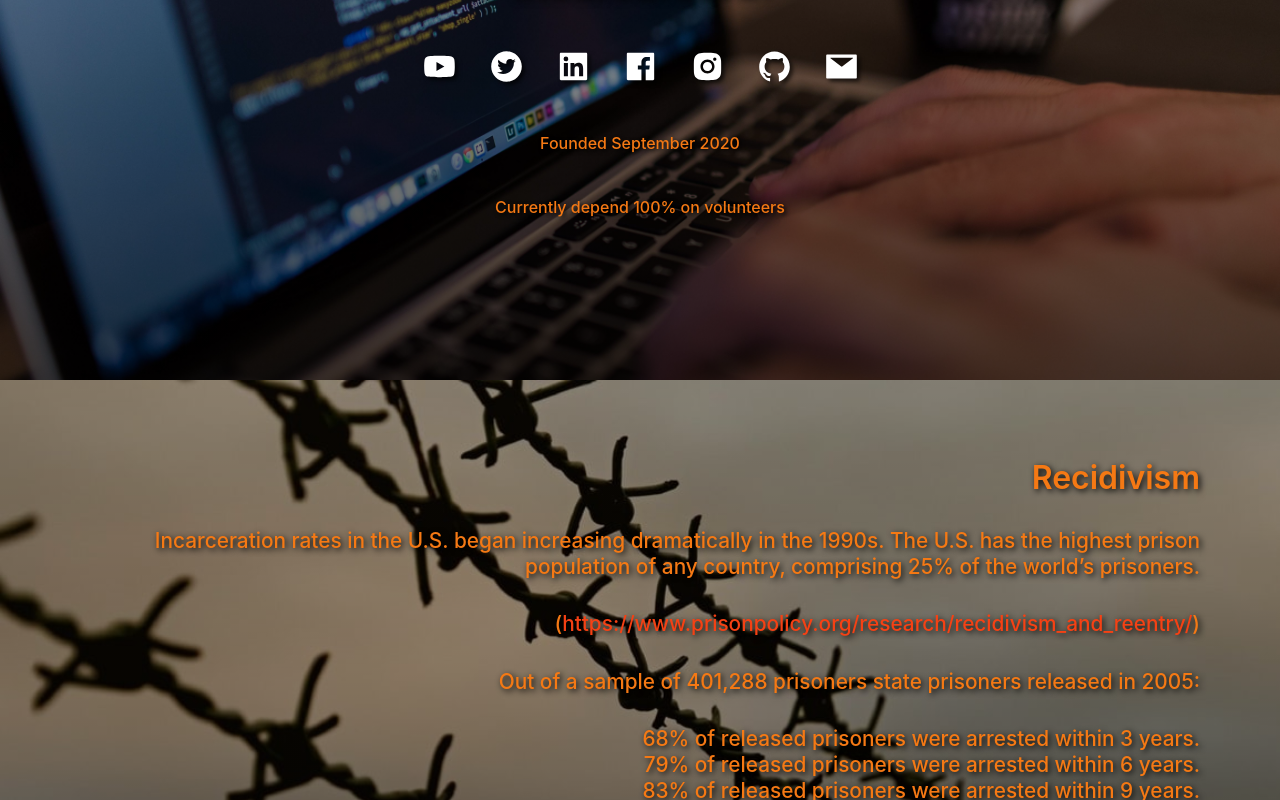
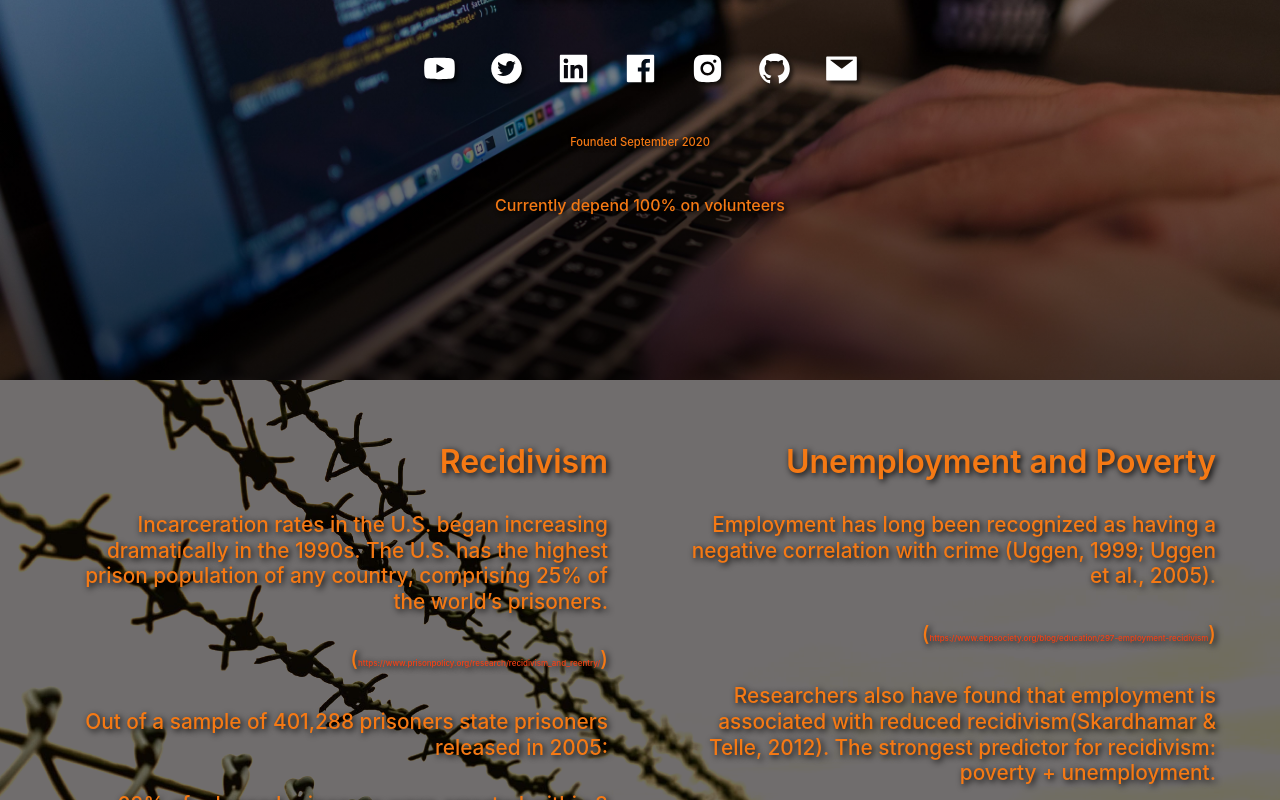
Before and after one commit to Underdog-Devs/website, a React (Create React App) app: page / in a window 1280 px wide. Shown: the part 300-1100 px from the top of the page. Built offline with nearby package versions, Linux system fonts and the light colour scheme; a web font is replaced by a local one.

Commit message:
fixing various styles

```diff
--- a/src/CSS/Stats.module.css
+++ b/src/CSS/Stats.module.css
@@ -1,20 +1,23 @@
 .statsContainer {
   background-blend-mode: darken;
-  font-size: 16pt;
+
   justify-content: center;
   font-family: 'Railway', -apple-system, BlinkMacSystemFont, 'Segoe UI', Roboto,
     Oxygen, Ubuntu, Cantarell, 'Open Sans', 'Helvetica Neue', sans-serif;
 
-  background-image: linear-gradient(rgba(0, 0, 0, 0.2), rgba(0, 0, 0, 0.9)),
+  background-image: linear-gradient(
+      rgba(197, 192, 192, 0.5),
+      rgba(22, 20, 20, 0.8)
+    ),
     url('../Assets/looking_thru_wire.jpg');
-  background-size: cover;
+  background-size: contain;
   background-origin: inherit;
   background-repeat: no-repeat;
-  padding: 3rem;
+  padding: 2rem;
   width: 100vw;
   color: rgb(245, 121, 20);
   text-shadow: 2px 2px 6px #000;
-  background-color: #fff;
+  background-color: rgb(112, 109, 109);
   text-align: right;
   line-height: 1.6rem;
 }
@@ -31,12 +34,17 @@
   font-size: 1.3rem;
   font-weight: 500;
 }
-
+.statsContainer p a {
+  font-size: 0.5rem;
+}
 .statItem {
   flex: 1;
 }
 .projecth2 {
   text-align: center;
+}
+a {
+  font-size: 0.6rem;
 }
 a:link {
   color: rgb(245, 65, 20);
--- a/src/CSS/Story.module.css
+++ b/src/CSS/Story.module.css
@@ -38,6 +38,7 @@
   font-family: 'Railway', BlinkMacSystemFont, 'Segoe UI', Roboto, Oxygen, Ubuntu,
     Cantarell, 'Open Sans', 'Helvetica Neue', sans-serif;
   color: rgb(245, 121, 20);
+  font-size: 0.7rem;
   font-weight: 500;
   text-shadow: 2px 2px 4px #000;
 }
--- a/src/Components/Stats.js
+++ b/src/Components/Stats.js
@@ -93,6 +93,7 @@ function Stats() {
               >
                 https://www.ojp.gov/ncjrs/virtual-library/abstracts/poverty-state-capital-and-recidivism-among-women-offenders
               </a>
+              )
             </p>
           </Col>
         </Row>
```
